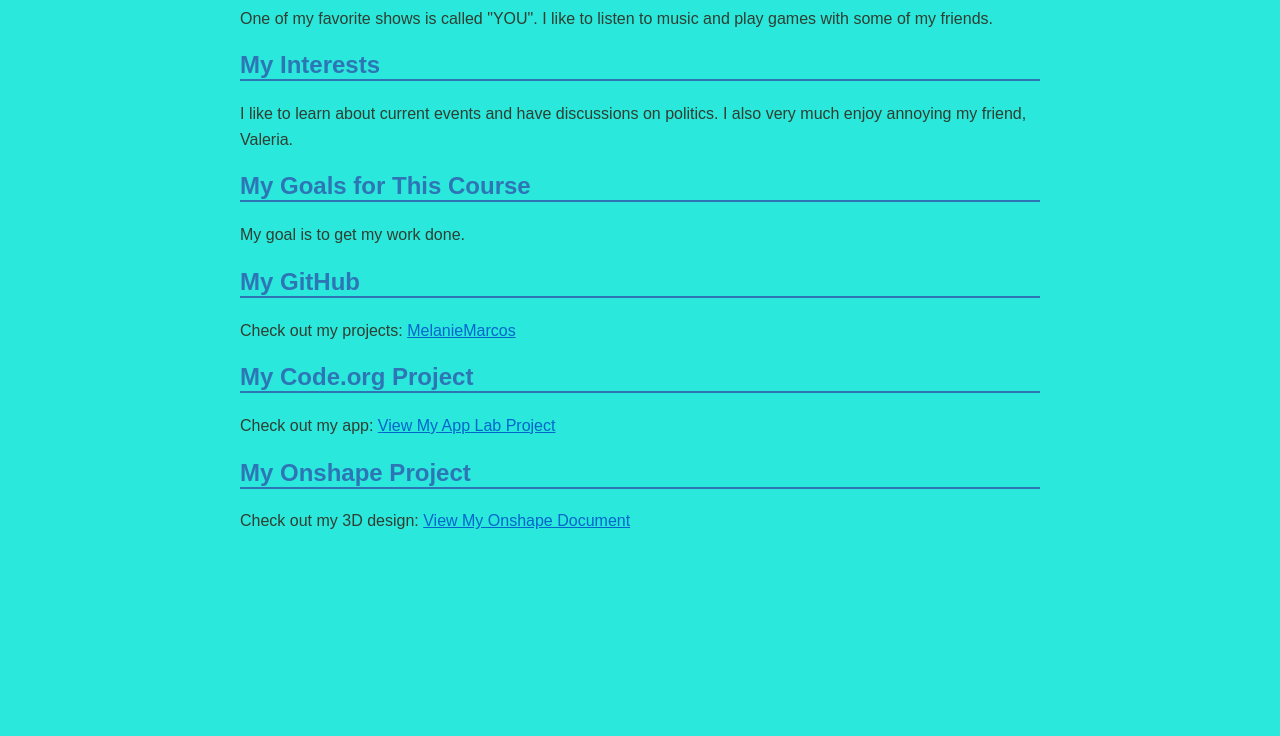
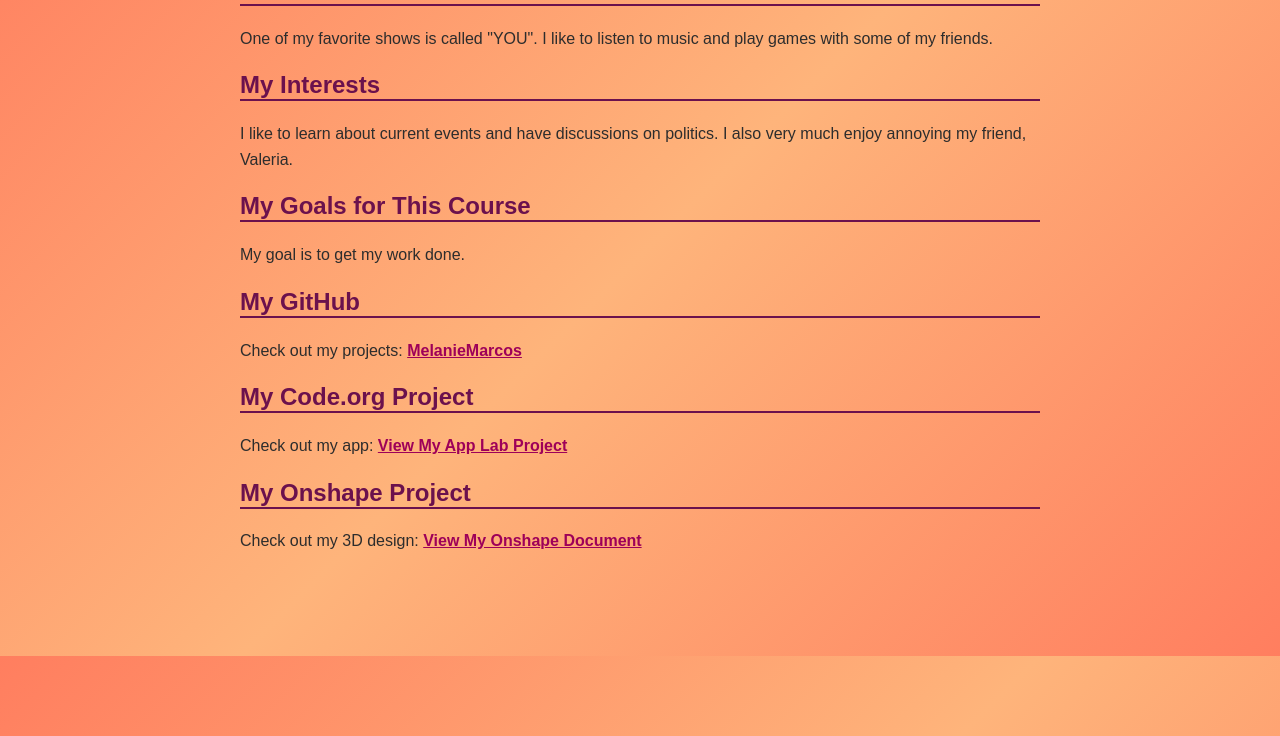
Before and after one commit to MelanieMarcos/my-github-site, a plain HTML site: page index.html in a window 1280 px wide. Shown: the part 144-880 px from the top of the page. Before the commit the page ends 800 px from the top, so only its background shows below. Drawn offline with Linux system fonts and the light colour scheme.

Commit message:
June 11 )

```diff
--- a/index.html
+++ b/index.html
@@ -6,35 +6,45 @@
     <title>Melanie's Website</title>
     <style>
       :root {
-        --bg-color: #2ae8db;
-        --text-color: #2F3E32;
-        --h1-color: #1F4E79;
-        --h2-color: #2E75B6;
-        --link-color: #0066cc;
+        /* Cool Sunset Gradient */
+        --bg-color: linear-gradient(135deg, #ff7e5f, #feb47b, #ff7e5f);
+        --text-color: #2D2D2D;
+        --h1-color: #4A154B;
+        --h2-color: #6B114D;
+        --link-color: #9E0059;
       }
 
       [data-theme="dark"] {
-        --bg-color: #252B30;
+        /* Deep Twilight Sunset Gradient */
+        --bg-color: linear-gradient(135deg, #2c3e50, #fd746c);
         --text-color: #f5f5f5;
-        --h1-color: #5b9bd5;
-        --h2-color: #418ab3;
-        --link-color: #ff9900;
+        --h1-color: #ffb347;
+        --h2-color: #ffcc00;
+        --link-color: #ff7e5f;
+      }
+
+      /* Essential update to ensure the gradient fills the entire screen background */
+      html, body {
+        margin: 0;
+        padding: 0;
+        min-height: 100vh;
       }
 
       body {
         font-family: Arial, sans-serif;
         max-width: 800px;
         margin: 0 auto;
-        padding: 20px;
+        padding: 40px 20px;
         background: var(--bg-color);
+        background-attachment: fixed; /* Keeps gradient smooth while scrolling */
         color: var(--text-color);
         transition: background 0.3s, color 0.3s;
       }
 
-      h1 { color: var(--h1-color); }
+      h1 { color: var(--h1-color); text-shadow: 1px 1px 2px rgba(255,255,255,0.5); }
       h2 { color: var(--h2-color); border-bottom: 2px solid var(--h2-color); }
-      p  { line-height: 1.6; }
-      a  { color: var(--link-color); }
+      p  { line-height: 1.6; font-weight: 500; }
+      a  { color: var(--link-color); font-weight: bold; }
 
       .theme-toggle-btn {
         float: right;
@@ -68,13 +78,13 @@
     <!-- ADDED: Your App Lab Project Link Section -->
     <h2>My Code.org Project</h2>
     <p>Check out my app:
-      <a href="https://studio.code.org/projects/applab/2233d59c-b9c4-4d57-91b1-63d0d7aaf246" target="_blank">View My App Lab Project</a>
+      <a href="https://code.org" target="_blank">View My App Lab Project</a>
     </p>
 
     <!-- ADDED: Your Onshape Project Link Section -->
     <h2>My Onshape Project</h2>
     <p>Check out my 3D design:
-      <a href="https://cad.onshape.com/documents/79c2754525294ecfd42e8a0e/w/6b4a3c4516d12979222acf08/e/16221d4240a65ad38af9fdd4" target="_blank">View My Onshape Document</a>
+      <a href="https://onshape.com" target="_blank">View My Onshape Document</a>
     </p>
   </body>
 </html>
```
